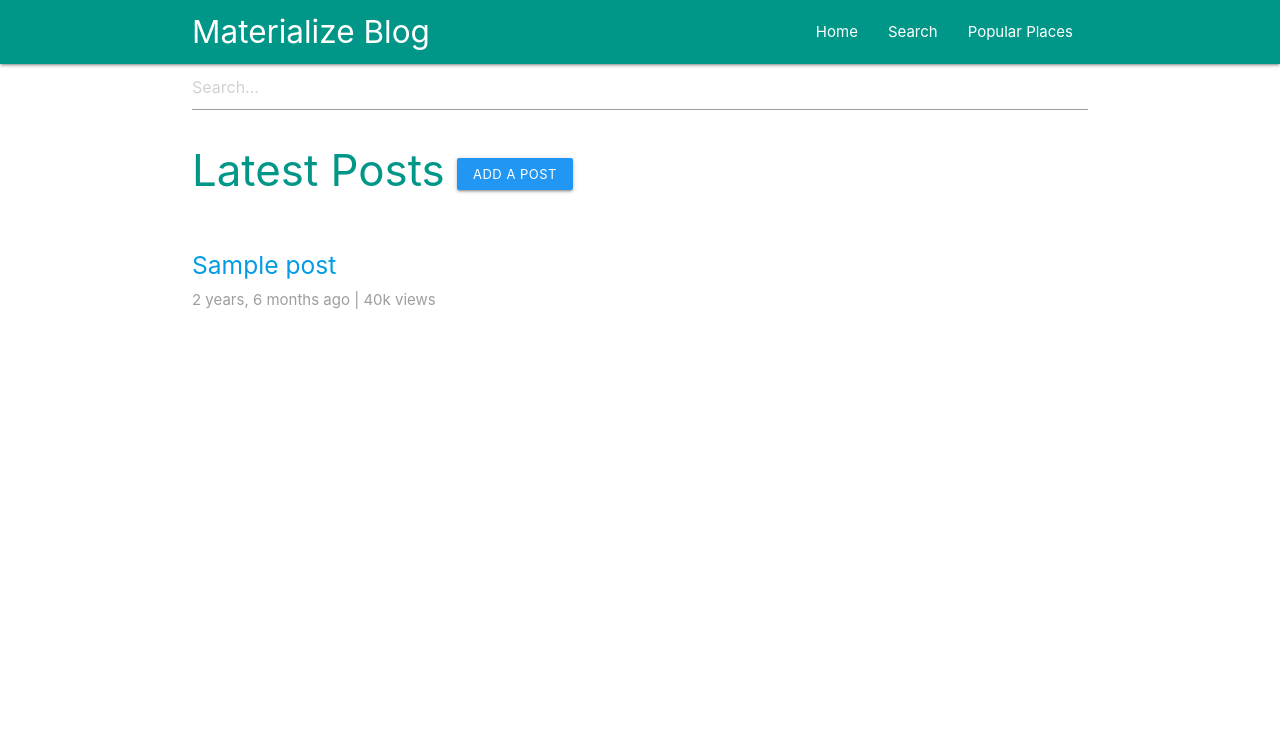
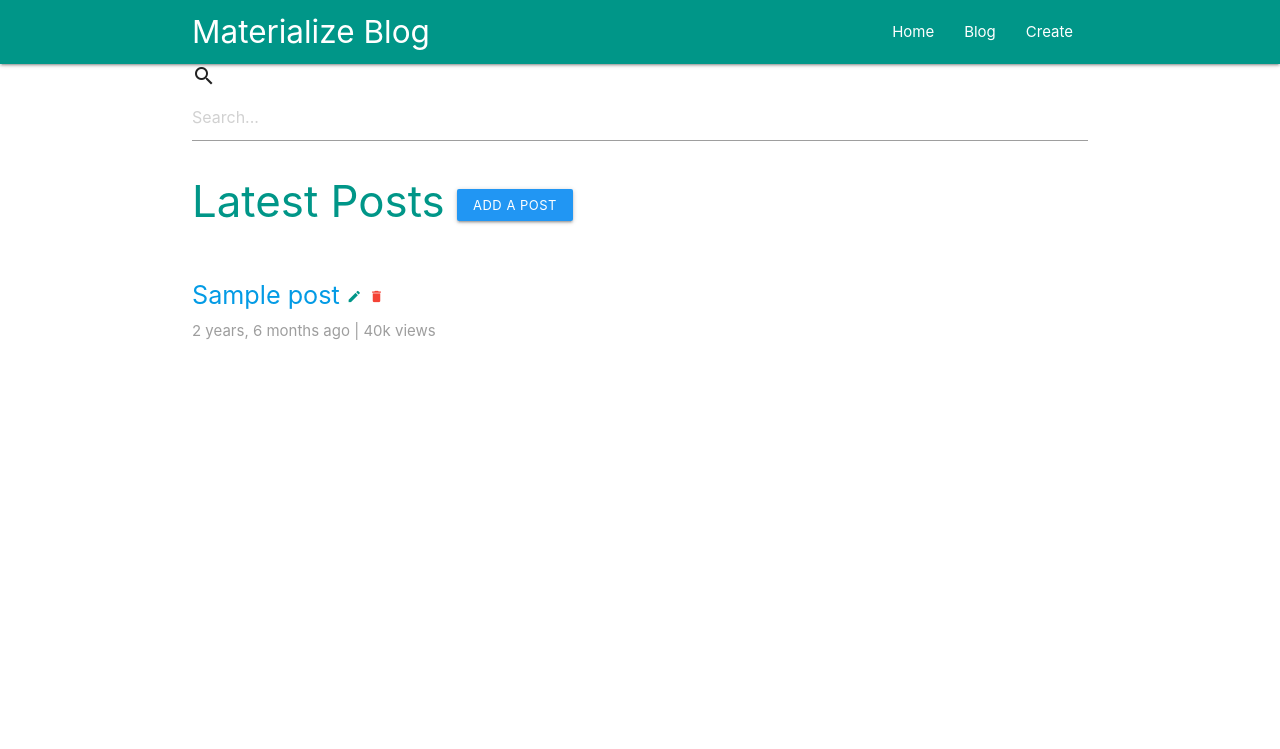
Before and after one commit to ahmedlemine/django-materialize-css, a Django app: page / in a window 1280 px wide. Shown: the top 749 px of the page. Run offline with Django 4.2, Linux system fonts and the light colour scheme; tables that the repository leaves empty hold one stand-in row (values such as "Sample post"); some libraries are stand-ins or nearby versions.

Commit message:
various htmx and template improvements

```diff
--- a/posts/templates/posts/_post_form.html
+++ b/posts/templates/posts/_post_form.html
@@ -4,7 +4,7 @@
         <form action="{% url 'create' %}" method='POST' class="">
           {% csrf_token %}
           {{ form.as_p }}
-            <button class="btn waves-effect waves-light" type="submit" name="action">Add
+            <button class="btn btn-small waves-effect waves-light" type="submit" name="action">Add
                 <i class="material-icons right">send</i>
             </button>
         </form>
--- a/posts/templates/posts/_post_list.html
+++ b/posts/templates/posts/_post_list.html
@@ -4,33 +4,44 @@
   {% if post_list %}
     {% for post in post_list %}
         <div id="entry{{post.pk}}">
-        <h5 class=""><a href="{% url 'detail' post.slug %}">{{ post.title }}</a></h5>
+        <h5 class="teal-text flow-text"><a href="{% url 'detail' post.slug %}">{{ post.title }}</a>
+          <span>
+            <a href="#post-edit-modal" class="modal-trigger teal-text"
+                  hx-get="{% url 'htmx-update' post.slug %}"
+                  hx-target="#post-update-form"
+                  hx-swap="outerHTML">
+                  <i class="material-icons tiny">mode_edit</i>
+              </a>
+              <a class="red-text"
+                  hx-delete="{% url 'htmx-delete' post.slug %}"
+                  hx-target="#post-list"
+                  hx-swap="outerHtml"
+                  hx-confirm="Are you sure you wish to delete this post: {{post.title}}?"
+                  htmx:afterRequest="M.toast({html: 'I am a toast'})">
+                  <i class="material-icons tiny">delete</i>
+              </a>
+          </span>
+        </h5>
+
         <span class="grey-text">{{ post.added|timesince }} ago | </span>
         <span class="grey-text margin-bottom-5">{{ views|intcomma }} views</span>
+
         <br>
         <div>
-        <!-- <div id="post-del"
-        hx-target="#post-list"
-        hx-swap="outerHtml"
-        hx-confirm="Are you sure you wish to delete this post: {{post.title}}?">
-            <a href="{% url 'update' post.slug %}" class="btn-floating waves-effect waves-light btn"><i class="material-icons left">mode_edit</i></a>
-            <button class="btn-floating waves-effect waves-light btn red"
-            hx-delete="{% url 'htmx-delete' post.slug %}">
-            <i class="material-icons">delete</i></button>
-        </div> -->
+        <div id="post-actions">
 
+        </div>
         </div>
       </div>
     {% endfor %}
   {% else %}
-  <div style="margin-bottom: 50px; margin-top: 50px; padding: 80px 0px; border: 6px #9e9e9e solid; border-style: dashed;" class="nobook-wrapper container center">
-    <h3 style="padding: 10px; margin-top: 50px;" class="grey-text">No posts yet.</h3>
-
-        <a href="{% url 'create' %}" class="btn btn-large grey">
+  <div style="margin-bottom: 50px; margin-top: 50px; padding: 40px 0px; border: 4px #9e9e9e solid; border-style: dashed;"
+        class="nopost-wrapper container center">
+    <h5 style="padding: 10px; margin-top: 0px;" class="grey-text">No posts yet.</h5>
+        <a href="{% url 'create' %}" class="btn waves-effect grey">
             <i class="material-icons white-text left">add_circle</i>
             <span class="bold">Add a post</span>
         </a>
-
 </div>
   {% endif %}
 </div>
--- a/posts/templates/posts/_post_update_form_htmx.html
+++ b/posts/templates/posts/_post_update_form_htmx.html
@@ -1,10 +1,10 @@
 <!--  post form for Modal partial template -->
 <div>
     <h5 class="grey-text">Edit post</h5>
-    <form action="{% url 'htmx-update' post.slug %}" method='POST' class="">
+    <form action="{% url 'htmx-update' post.slug %}" method='POST' onsubmit="M.toast({html: 'Updated!'})">
       {% csrf_token %}
       {{ form.as_p }}
-        <button class="btn waves-effect waves-light" type="submit" name="action">Save
+        <button class="btn btn-small waves-effect waves-light" type="submit" name="action">Save
             <i class="material-icons right">save</i>
         </button>
     </form>
--- a/posts/templates/posts/_posts_li.html
+++ b/posts/templates/posts/_posts_li.html
@@ -6,5 +6,5 @@
     {% endfor %}
     <hr/>
   {% else %}
-    <li><b>no results</b></li>
+    <li onclick="M.toast({html: 'No results found.'})"><b>no results</b></li>
   {% endif %}
--- a/posts/templates/posts/base.html
+++ b/posts/templates/posts/base.html
@@ -22,19 +22,19 @@
     <nav class="teal">
       <div class="container">
         <div class="nav-wrapper">
-          <a href="#!" class="brand-logo">Materialize Blog</a>
+          <a href="/" class="brand-logo">Materialize Blog</a>
           <a href="#" data-target="slide-out" class="sidenav-trigger"><i class="material-icons">menu</i></a>
 
           <!-- <a href="#" data-target="mobile-demo" class="sidenav-trigger"><i class="material-icons">menu</i></a> -->
            <ul class="right hide-on-med-and-down">
             <li>
-              <a href="#home">Home</a>
+              <a href="/">Home</a>
             </li>
             <li>
-              <a href="#search">Search</a>
+              <a href="/">Blog</a>
             </li>
             <li>
-              <a href="#popular">Popular Places</a>
+              <a href="{% url 'create' %}">Create</a>
             </li>
           </ul>
         </div>
@@ -62,9 +62,9 @@
       <a href="#name"><span class="white-text name">Ahmed</span></a>
       <a href="#email"><span class="white-text email">example@gmail.com</span></a>
     </div></li>
-    <li><a class="subheader" href="/"><i class="material-icons">home</i>Home</a></li>
-    <li><a class="subheader" href="/">Blog</a></li>
-    <li><a class="subheader" href="{% url 'create' %}">Create</a></li>
+    <li><a class="waves-effect" href="/"><i class="material-icons">home</i>Home</a></li>
+    <li><a class="waves-effect" href="/">Blog</a></li>
+    <li><a class="waves-effect" href="{% url 'create' %}">Create</a></li>
     <li><div class="divider"></div></li>
     <li><a class="subheader">Account</a></li>
     <li><a class="waves-effect" href="#!">Profile</a></li>
@@ -77,6 +77,8 @@
         {% endblock content %}
     </div>
     <script src="https://cdnjs.cloudflare.com/ajax/libs/materialize/1.0.0/js/materialize.min.js"></script>
+    <!-- <script src="https://code.jquery.com/jquery-3.6.0.min.js" integrity="sha256-/xUj+3OJU5yExlq6GSYGSHk7tPXikynS7ogEvDej/m4=" crossorigin="anonymous"></script> -->
+
     <script>
         // insert csrf token when performing AJAX request
         //document.body.addEventListener('htmx:configRequest', (event) => {
@@ -84,65 +86,56 @@
         //})
         // floatin action buttons init
           document.addEventListener('DOMContentLoaded', function() {
-          var elems = document.querySelectorAll('.fixed-action-btn');
-          var instances = M.FloatingActionButton.init(elems, {});
+          var fab = document.querySelectorAll('.fixed-action-btn');
+          var instances = M.FloatingActionButton.init(fab, {});
           });
         // end floating action buttons
 
         // dropdown
         document.addEventListener('DOMContentLoaded', function() {
-        var elems = document.querySelectorAll('.dropdown-trigger');
-        var instances = M.Dropdown.init(elems, {});
+        var drop = document.querySelectorAll('.dropdown-trigger');
+        var instances = M.Dropdown.init(drop, {});
         });
 
         // Create Post Modal
         document.addEventListener('DOMContentLoaded', function() {
-        var elems = document.querySelectorAll('.modal');
-        var instances = M.Modal.init(elems, {});
+        var pmodal = document.querySelectorAll('.modal');
+        var instances = M.Modal.init(pmodal, {});
         });
 
         // Materialize side nav init
         document.addEventListener('DOMContentLoaded', function() {
-        var elems = document.querySelectorAll('.sidenav');
-        var instances = M.Sidenav.init(elems, {});
+        var snav = document.querySelectorAll('.sidenav');
+        var instances = M.Sidenav.init(snav, {});
+        });
+
+        /* date picker materialized css */
+        document.addEventListener('DOMContentLoaded', function() {
+        var dp = document.querySelectorAll('.datepicker');
+        var instances = M.Datepicker.init(dp, {
+          'isRTL': false
+        });
         });
         // Initialize collapsible (uncomment the lines below if you use the dropdown variation)
         // var collapsibleElem = document.querySelector('.collapsible');
         // var collapsibleInstance = M.Collapsible.init(collapsibleElem, {});
 
         // End of Materialize side nav
+
+
+              // init materialized css auto complete with ajax
+        // document.addEventListener('DOMContentLoaded', function() {
+        //       $.get("/search/", function(data){
+        //         console.log(data)
+        //         // now init autocomplete
+        //         let ac = document.querySelectorAll('.autocomplete');
+        //         let instances = M.Autocomplete.init(ac, {
+        //         data: JSON.parse(JSON.stringify(data))
+        //         });
+        //     });
+        // });
+
+
     </script>
 </body>
 </html>
-
-
-   <!-- <div class="navbar-fixed">
-
-    <nav>
-        <div class="nav-wrapper teal">
-          <a href="#" data-target="mobile-demo" class="sidenav-trigger"><i class="material-icons">menu</i></a>
-          <a href="/" class="brand-logo">My Blog</a>
-          <ul id="nav-mobile" class="right hide-on-med-and-down">
-            <li><a href="{% url 'index' %}">Blog</a></li>
-            <li><a href="{% url 'create' %}">Create</a></li>
-            <li><a href="collapsible.html">Login</a></li>
-          </ul>
-        </div>
-      </nav>
-      <ul id="slide-out" class="sidenav">
-        <li><div class="user-view">
-          <div class="background">
-            <img src="images/office.jpg">
-          </div>
-          <a href="#user"><img class="circle" src="images/yuna.jpg"></a>
-          <a href="#name"><span class="white-text name">John Doe</span></a>
-          <a href="#email"><span class="white-text email">jdandturk@gmail.com</span></a>
-        </div></li>
-        <li><a href="#!"><i class="material-icons">cloud</i>First Link With Icon</a></li>
-        <li><a href="#!">Second Link</a></li>
-        <li><div class="divider"></div></li>
-        <li><a class="subheader">Subheader</a></li>
-        <li><a class="waves-effect" href="#!">Third Link With Waves</a></li>
-      </ul>
-      <a href="#" data-target="slide-out" class="sidenav-trigger"><i class="material-icons">menu</i></a>
-    </div> -->
--- a/posts/templates/posts/create_post.html
+++ b/posts/templates/posts/create_post.html
@@ -2,7 +2,7 @@
 {% load humanize %}
 
 {% block content %}
-    <H3 class="teal-text lighten-4"">Create a Posts</H3>
+    <H4 class="teal-text lighten-4"">Create a Posts</H4>
         <form action="." method='POST' class="col s12">
             {% csrf_token %}
             {{ form.as_p }}
--- a/posts/templates/posts/index.html
+++ b/posts/templates/posts/index.html
@@ -2,7 +2,10 @@
 {% load humanize %}
 
 {% block content %}
-<div id="htmx-search">
+
+
+      <div class="search-field">
+        <i class="material-icons prefix">search</i>
         <input type="text" name="q"
         hx-get="/search"
         hx-trigger="keyup changed delay:100ms"
@@ -10,11 +13,9 @@
         hx-swap="innerHTML"
         placeholder="Search..."
         >
-  <div>
-      <ul id="search-results">
-      </ul>
       </div>
-</div>
+      <ul id="search-results"></ul>
+
 
 <H3 class="teal-text lighten-4"">Latest Posts
 <span>
@@ -25,10 +26,13 @@
   Add a post</button>
 </span>
 </H3>
-
+<!-- htmx target for create form -->
 <div id="post-add-form"></div>
 <br>
+<div id="post-list-template">
 {% include 'posts/_post_list.html' %}
+</div>
+<br>
 <!-- floating action buttons -->
 <div class="fixed-action-btn">
     <a class="btn-floating btn-large red">
@@ -44,7 +48,7 @@
 
 
     <!-- Create post Modal -->
-    <div id="modal1" class="modal">
+    <div id="modal1" class="modal bottom-sheet">
       <div class="modal-content">
         <h4>Create a new post</h4>
       <form id="post-form" action="{% url 'create' %}" method='POST' class="">
@@ -54,10 +58,22 @@
         <label for="id_body">Body:</label>
         <textarea name="body" cols="40" rows="10" class="materialize-textarea" required id="id_body">
         </textarea>
-          <button class="btn waves-effect waves-light" type="submit" name="action">Create
+          <button class="btn btn-small waves-effect waves-light" type="submit" name="action">Create
               <i class="material-icons right">send</i>
           </button>
       </form>
+        </div>
+      <div class="modal-footer">
+        <a href="#!" class="modal-close waves-effect waves-green btn-flat">Cancel</a>
+      </div>
+    </div>
+    <!-- end modal -->
+
+ <!-- edit post Modal -->
+<div id="post-edit-modal" class="modal">
+  <div class="modal-content">
+    <h4>Edit Post</h4>
+          <form id="post-update-form"></form>
     </div>
   <div class="modal-footer">
     <a href="#!" class="modal-close waves-effect waves-green btn-flat">Discard</a>
@@ -65,5 +81,7 @@
 </div>
 <!-- end modal -->
 
+    {% endblock content %}
+    <script>
 
-    {% endblock content %}
+    </script>
```
Also changed, not shown: posts/templates/posts/post_detail.html (+4 -4 lines), posts/views.py (+7 -0 lines). Lines whose indentation alone changed are shown as unchanged.
